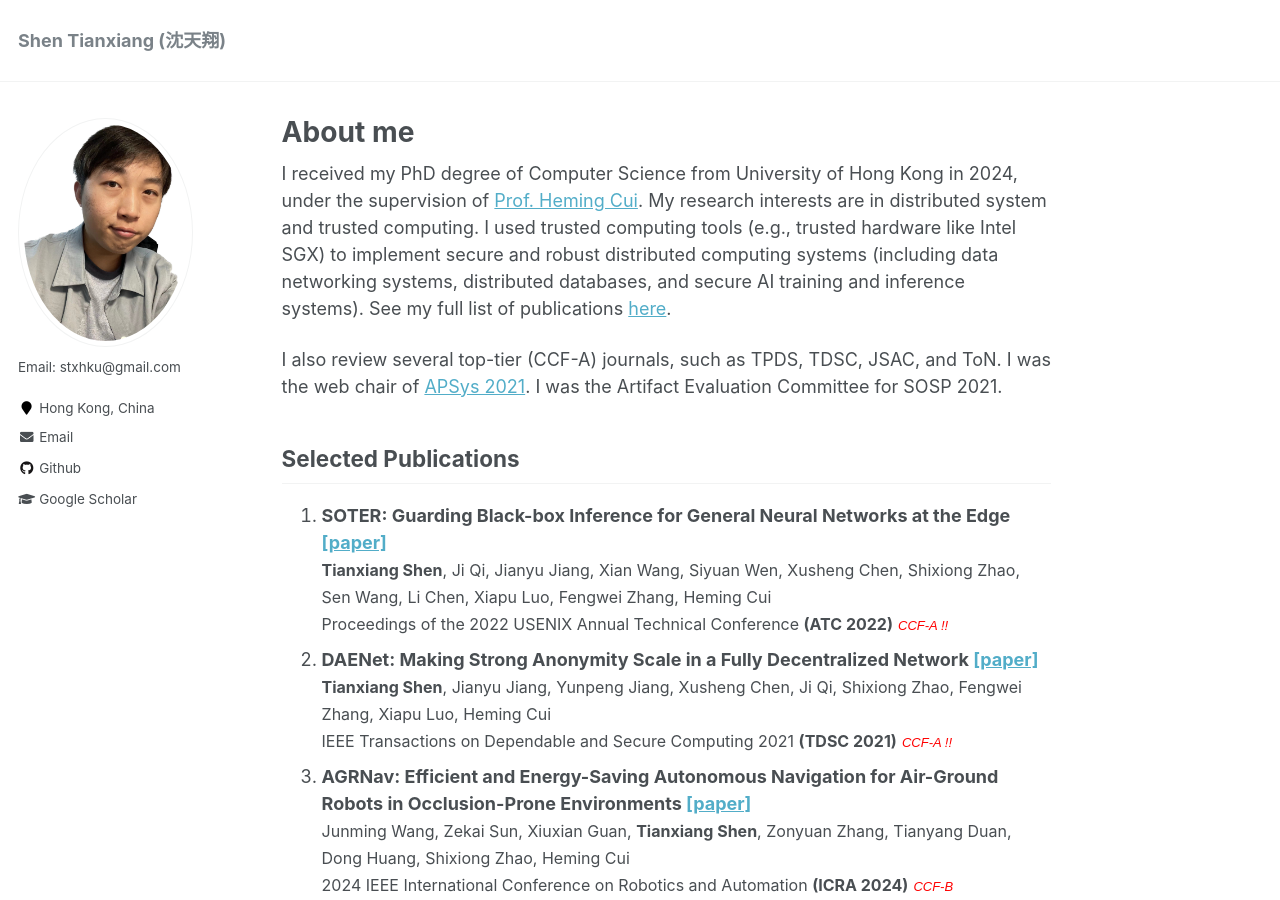
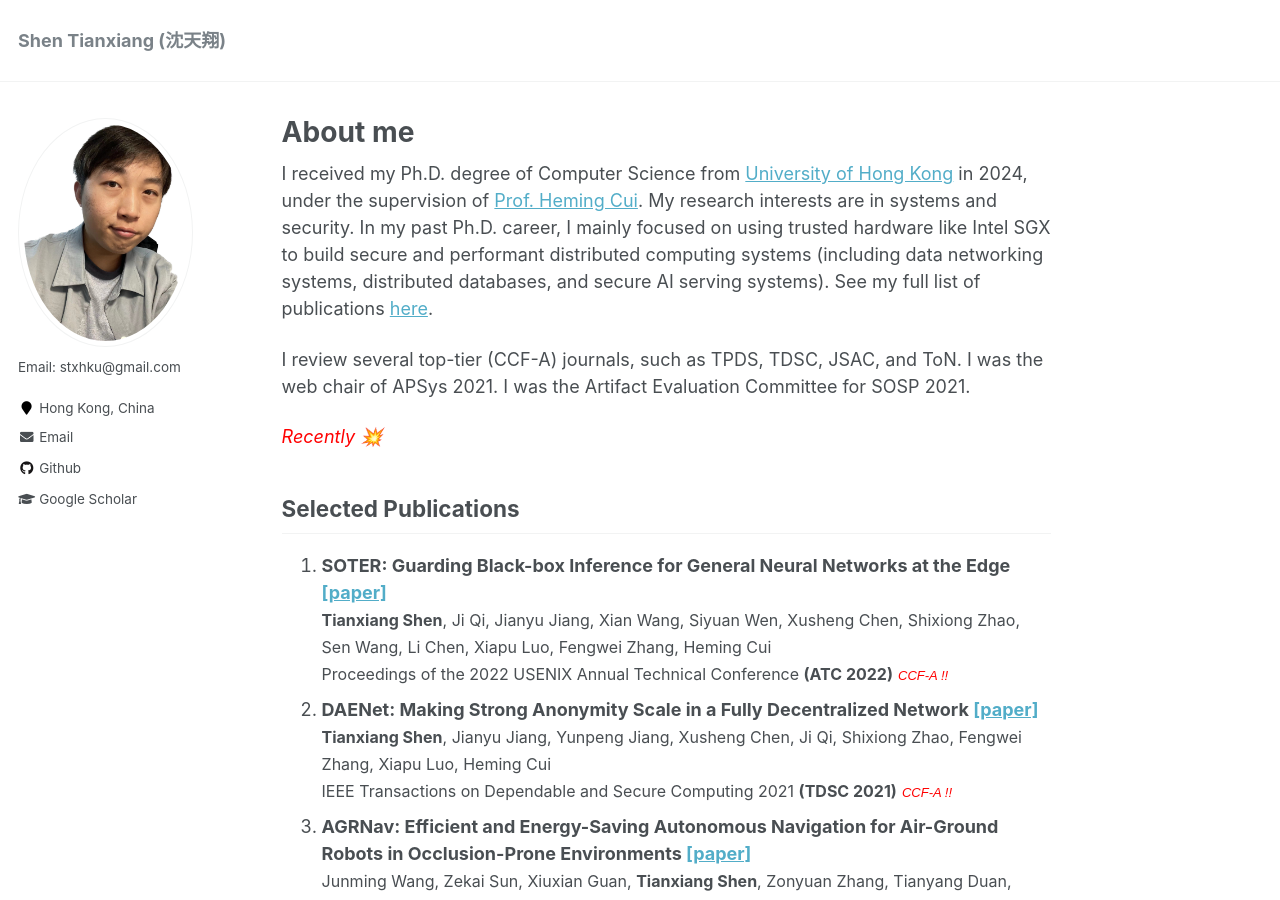
Before and after one commit to tianxiang999/tianxiang999.github.io, a Jekyll site: the page built from _pages/about.md, in a window 1280 px wide and 900 px high. Built offline with Jekyll 4.4.1, drawn with Linux system fonts in a browser that asks for light colours; comment, search, counter and statistics services are not loaded.

Commit message:
Update about.md

```diff
--- a/_pages/about.md
+++ b/_pages/about.md
@@ -7,16 +7,19 @@ redirect_from:
   - /about/
   - /about.html
 ---
-I received my PhD degree of Computer Science from University of Hong Kong in
+I received my Ph.D. degree of Computer Science from [University of Hong Kong](https://www.cs.hku.hk) in
 2024, under the supervision of [Prof. Heming Cui](https://i.cs.hku.hk/~heming/).
-My research interests are in distributed system and trusted computing. I used
-trusted computing tools (e.g., trusted hardware like Intel SGX) to implement secure and robust
+My research interests are in systems and security. In my past Ph.D. career, I
+mainly focused on using trusted hardware like Intel SGX to build secure and performant
 distributed
 computing systems (including data networking systems, distributed databases, and
-secure AI training and inference systems). See my full list of publications [here](https://scholar.google.com/citations?user=O9OOpR0AAAAJ&hl=zh-CN).
+secure AI serving systems). See my full list of publications [here](https://scholar.google.com/citations?user=O9OOpR0AAAAJ&hl=zh-CN).
 
-I also review several top-tier (CCF-A) journals, such as TPDS, TDSC, JSAC, and ToN. I was the web chair of [APSys 2021](https://i.cs.hku.hk/apsys2021/index.html). I was the Artifact Evaluation
+I review several top-tier (CCF-A) journals, such as TPDS, TDSC, JSAC, and ToN. I
+was the web chair of APSys 2021. I was the Artifact Evaluation
 Committee for SOSP 2021.
+
+<em style="color: red;">Recently 💥</em>
 
 
 
```
